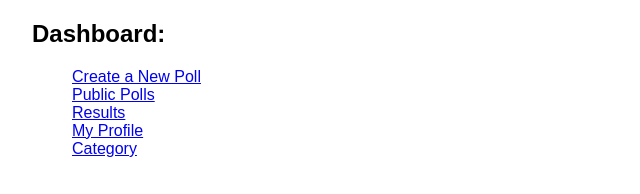
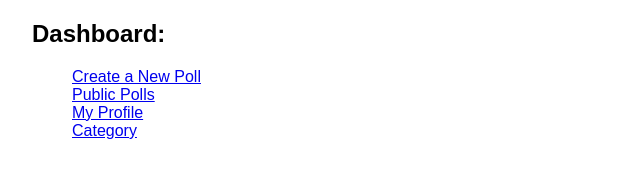
Before and after one commit to Gautam-10137/SurveySync, a React (Create React App) app in the folder client/: page /dashboard in a window 1280 px wide. Shown: the top 194 px of the page, without its empty margins (0-640 px from the left). Built offline with nearby package versions, Linux system fonts and the light colour scheme; the HTML template or start-up script is replaced by a standard one.

Commit message:
Result added in user profile

```diff
--- a/client/src/components/Dashboard/Dashboard.js
+++ b/client/src/components/Dashboard/Dashboard.js
@@ -32,9 +32,7 @@ const Dashboard = () => {
         <li>
             <Link to="/polls">Public Polls</Link>
         </li>
-        <li>
-          <Link to="/polls/results">Results</Link>
-        </li>
+
         <li>
           <Link to={`/polls/${userId}/profile`}>My Profile</Link>
         </li>
--- a/client/src/components/profile/Profile.js
+++ b/client/src/components/profile/Profile.js
@@ -34,7 +34,11 @@ const Profile = () => {
 
       {Array.isArray(userDetail.createdPolls) && userDetail.createdPolls.length > 0 ? <ul>
       {userDetail.createdPolls.map((poll)=>(
-             <li key={poll._id}><Link to={`/polls/update/${poll._id}`} key={poll._id}>{poll.title}</Link></li>
+             <li key={poll._id}>Update:<Link to={`/polls/update/${poll._id}`} key={poll._id}>{poll.title}</Link>
+               Result: <Link to={`/polls/${poll._id}/results`}>{poll.title}</Link>
+
+             </li>
+
       ))}
       </ul>:(
         <p>No Polls created</p>
```
